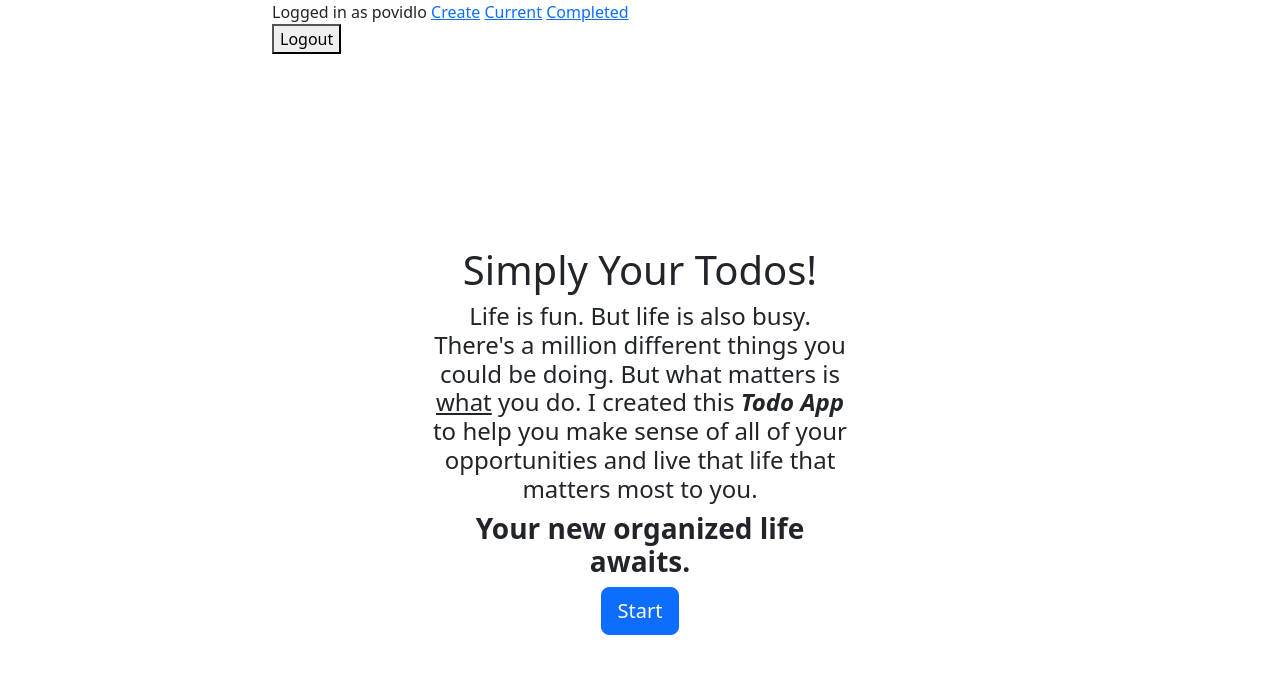
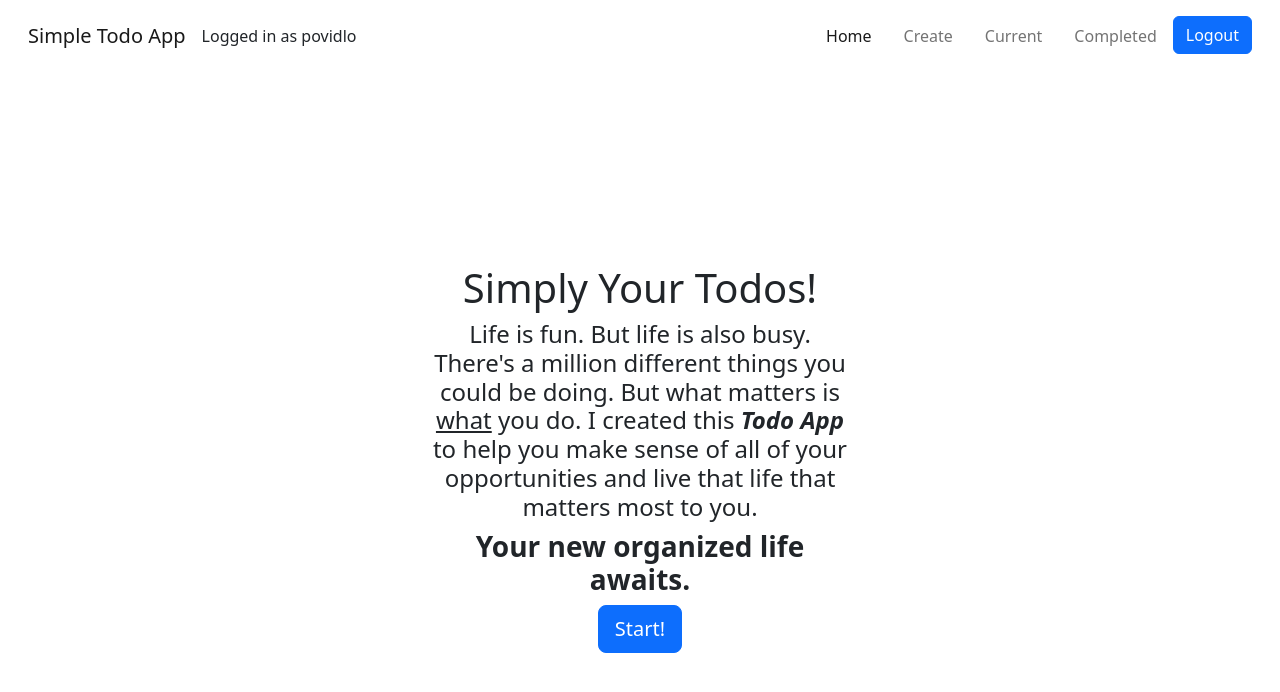
Before and after one commit to despaired-povidlo/django-todo-app, a Django app: page / in a window 1280 px wide. Shown: the top 692 px of the page. Run offline with Django 4.2, Linux system fonts and the light colour scheme; a user stored in the database is signed in.

Commit message:
Added basic navbar. Fixed 'start' button

```diff
--- a/todo/templates/todo/base.html
+++ b/todo/templates/todo/base.html
@@ -10,25 +10,49 @@
     <meta name="viewport" content="width=device-width, initial-scale=1">
 </head>
 <body>
+<nav class="navbar navbar-expand-lg  p-3">
+<div class="container-fluid">
+  <a class="navbar-brand" href="{% url 'index' %}">Simple Todo App</a>
+    {% if user.is_authenticated %}
 
+    Logged in as {{ user.username }}
+  <button class="navbar-toggler" type="button" data-bs-toggle="collapse" data-bs-target="#navbarNavDropdown" aria-controls="navbarNavDropdown" aria-expanded="false" aria-label="Toggle navigation">
+    <span class="navbar-toggler-icon"></span>
+  </button>
+
+  <div class=" collapse navbar-collapse" id="navbarNavDropdown">
+    <ul class="navbar-nav ms-auto ">
+      <li class="nav-item">
+        <a class="nav-link mx-2 active" aria-current="page" href="{% url 'index' %}">Home</a>
+      </li>
+        <li class="nav-item">
+    <a class="nav-link mx-2" href="{% url 'create_todo' %}">Create</a>
+        </li>
+        <li class="nav-item">
+    <a class="nav-link mx-2" href="{% url 'current' %}">Current</a>
+        </li>
+        <li class="nav-item">
+    <a class="nav-link mx-2" href="{% url 'completed' %}">Completed</a>
+        </li>
+    <form action="{% url 'logout_user' %}" method="POST">
+        {% csrf_token %}
+        <button class="btn btn-primary" type="submit">Logout</button>
+    </form>
+{% else %}
+        <li class="nav-item">
+    <a class="nav-link mx-2" href="{% url 'signup_user' %}">Sign up</a>
+    <a class="nav-link mx-2" href="{% url 'login_user' %}">Login</a>
+{% endif %}
+        </li>
+    </ul>
+  </div>
+</div>
+</nav>
     <div class="container">
       <div class="row justify-content-center">
         <div class="col-8">
-    {% if user.is_authenticated %}
-    Logged in as {{ user.username }}
-    <a href="{% url 'create_todo' %}">Create</a>
-    <a href="{% url 'current' %}">Current</a>
-    <a href="{% url 'completed' %}">Completed</a>
 
 
-    <form action="{% url 'logout_user' %}" method="POST">
-        {% csrf_token %}
-        <button type="submit">Logout</button>
-    </form>
-{% else %}
-    <a href="{% url 'signup_user' %}">Sign up</a>
-    <a href="{% url 'login_user' %}">Login</a>
-{% endif %}
 
 {% block content %}
 
--- a/todo/templates/todo/index.html
+++ b/todo/templates/todo/index.html
@@ -19,7 +19,11 @@
                  <h1>Simply Your Todos!</h1>
             <h4>Life is fun. But life is also busy. There's a million different things you could be doing. But what matters is <u>what</u> you do. I created this <b><i>Todo App</i></b> to help you make sense of all of your opportunities and live that life that matters most to you.</h4>
             <h3><strong>Your new organized life awaits.</strong></h3>
-        <a role="button" class="btn btn-primary btn-lg" href="{% url 'signup_user' %}">Start</a>
+    {% if user.is_authenticated == False  %}
+        <a role="button" class="btn btn-primary btn-lg" href="{% url 'signup_user' %}">Start!</a>
+    {% else %}
+        <a role="button" class="btn btn-primary btn-lg" href="{% url 'current' %}">Start!</a>
+    {% endif %}
         </div>
     </div>
 
```
